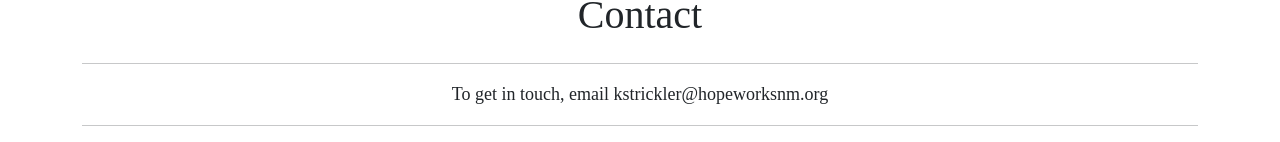
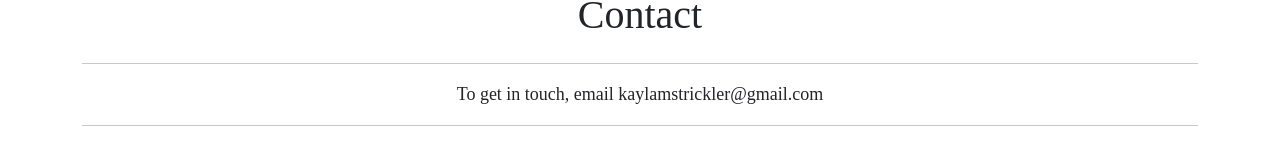
Before and after one commit to StephenAWade/react-personal-website, a React (Create React App) app: page / in a window 1280 px wide. Shown: the part 6186-6328 px from the top of the page. Built offline with nearby package versions, Linux system fonts and the light colour scheme.

Commit message:
updated onedrive link and email

```diff
--- a/src/ui/Home.js
+++ b/src/ui/Home.js
@@ -325,7 +325,7 @@
           <Row>
             <Col md={12} id="button-col">
               <a
-                href="https://1drv.ms/b/s!AmI02yM5rJcaknIUJjOIchWi7gcW?e=zH2MIc"
+                href="https://1drv.ms/b/s!AmI02yM5rJcaknIzcP16rVSOvHty?e=nEzHXF"
                 arget="_blank"
               >
                 <button id="resume-button">Download Full Resume</button>
@@ -343,7 +343,7 @@
         <Row>
           <Col id="contact">
             <hr />
-            <p>To get in touch, email kstrickler@hopeworksnm.org</p>
+            <p>To get in touch, email kaylamstrickler@gmail.com</p>
             <hr />
           </Col>
         </Row>
```
